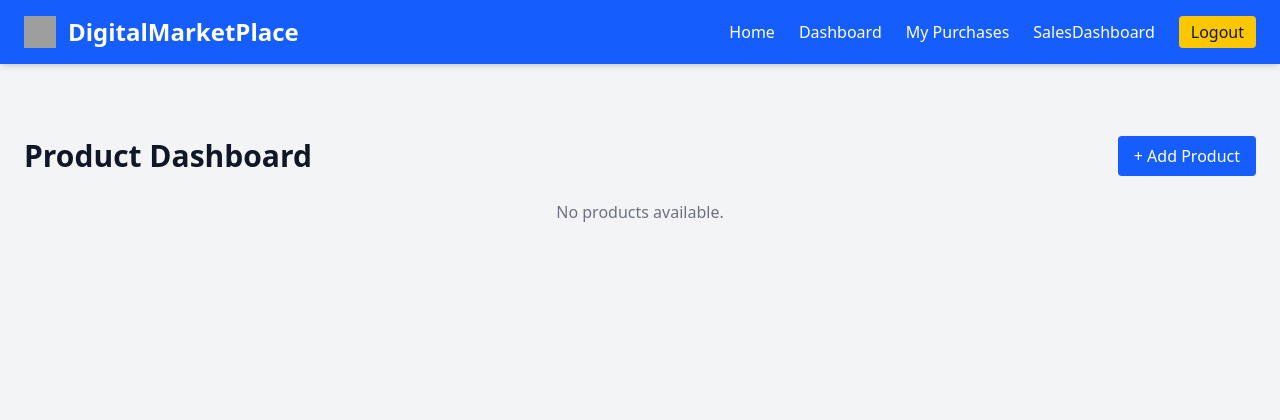
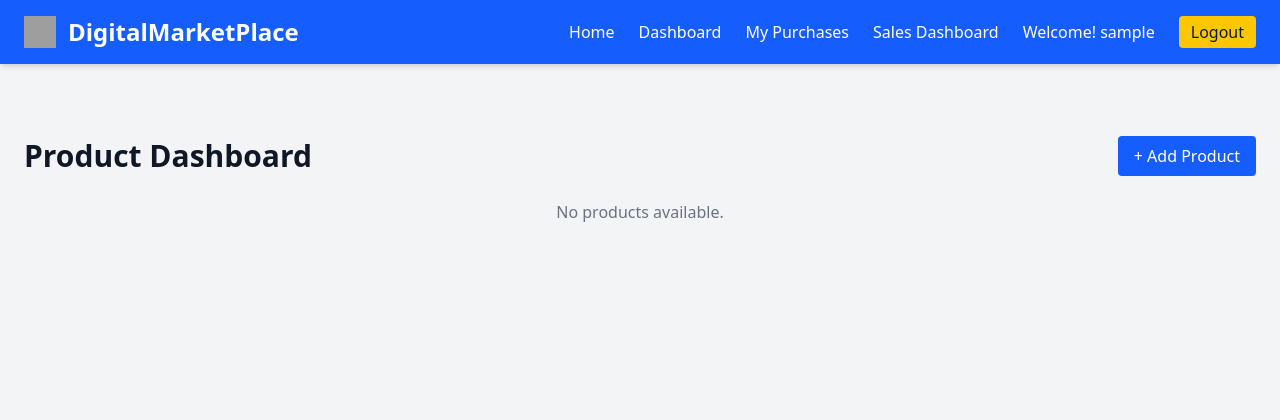
Before and after one commit to srujansai122/Django-Multi-Vendor-MarketPlace-with-stripe-payment, a Django app: page /dashboard in a window 1280 px wide. Shown: the top 420 px of the page. Run offline with Django 5.2, Linux system fonts and the light colour scheme; the visitor is signed in with stand-in values (Sample User, id 1); data that the repository does not hold is empty; grey boxes are pictures that could not be loaded.

Commit message:
added output images

```diff
--- a/multivendorMarketplace/app/templates/app/base.html
+++ b/multivendorMarketplace/app/templates/app/base.html
@@ -17,7 +17,9 @@
             <li><a href="{% url 'index' %}" class="hover:text-yellow-300">Home</a></li>
             <li><a href="{% url 'dashboard' %}" class="hover:text-yellow-300">Dashboard</a></li>
             <li><a href="{% url 'purchases' %}" class="hover:text-yellow-300">My Purchases</a></li>
-            <li><a href="{% url 'sales_dashboard' %}" class="hover:text-yellow-300">SalesDashboard</a></li>
+            <li><a href="{% url 'sales_dashboard' %}" class="hover:text-yellow-300">Sales Dashboard</a></li>
+            <li>Welcome! {{request.user}}</li>
+
             <li>
                 <form action="{% url 'logout' %}" method="post">
                     {% csrf_token %}
```
Also changed, not shown: multivendorMarketplace/New folder/Home page.jpg (added), multivendorMarketplace/New folder/detail page.jpg (added), multivendorMarketplace/New folder/edit and delete products.jpg (added), multivendorMarketplace/New folder/login.jpg (added), multivendorMarketplace/New folder/my dashboard page.jpg (added), multivendorMarketplace/New folder/my-purchases page.jpg (added), multivendorMarketplace/New folder/sales dashboard page .jpg (added), multivendorMarketplace/New folder/stripe payment .jpg (added).
